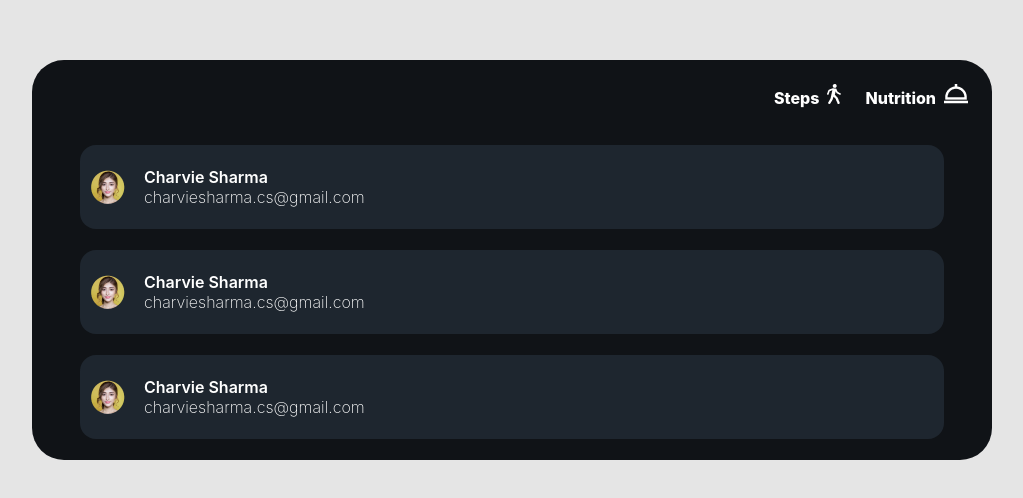
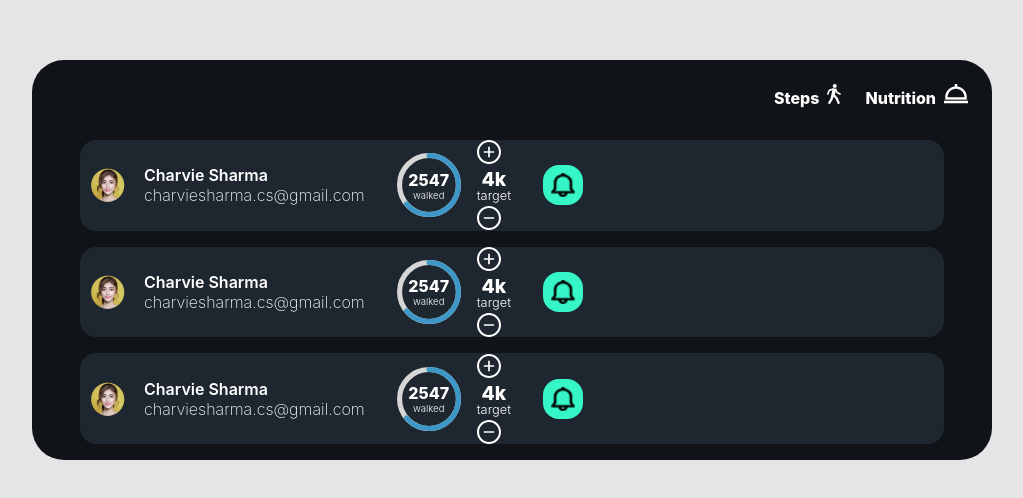
Before and after one commit to ShammiAnand/evolv_assignment_react_final, a React (Create React App) app: page / in a window 1280 px wide. Shown: the part 140-638 px from the top of the page, without its empty margins (128-1151 px from the left). Built offline with nearby package versions, Linux system fonts and the light colour scheme.

Commit message:
added UI components

```diff
--- a/package.json
+++ b/package.json
@@ -3,6 +3,7 @@
   "version": "0.1.0",
   "private": true,
   "dependencies": {
+    "@ant-design/icons": "^4.7.0",
     "@testing-library/jest-dom": "^5.16.4",
     "@testing-library/react": "^13.3.0",
     "@testing-library/user-event": "^13.5.0",
--- a/src/components/CardItem.js
+++ b/src/components/CardItem.js
@@ -1,11 +1,19 @@
 import * as React from "react";
+// Import react-circular-progressbar module and styles
+import {
+  CircularProgressbar,
+  CircularProgressbarWithChildren,
+  buildStyles,
+} from "react-circular-progressbar";
+import "react-circular-progressbar/dist/styles.css";
+import { PlusCircleOutlined, MinusCircleOutlined } from "@ant-design/icons";
 
 export const CardItem = ({ user }) => {
   return (
     <div
       style={{
         width: "90%",
-        height: "25%",
+        height: "27%",
         borderRadius: "1rem",
         backgroundColor: "#1E262F",
         display: "flex",
@@ -26,6 +34,82 @@ export const CardItem = ({ user }) => {
           {user.email}{" "}
         </span>
       </div>
+      <div style={{ width: "4rem", marginLeft: "2rem" }}>
+        <CircularProgressbarWithChildren
+          value={`${(user.stepsWalked / user.stepsTarget) * 100}`}
+        >
+          <div
+            style={{
+              color: "white",
+              display: "flex",
+              flexDirection: "column",
+              justifyContent: "center",
+              alignItems: "center",
+            }}
+          >
+            <span style={{ fontSize: "1rem", fontWeight: "800" }}>
+              {user.stepsWalked}
+            </span>
+            <span style={{ fontSize: "0.6rem", fontWeight: "300" }}>
+              walked
+            </span>
+          </div>
+        </CircularProgressbarWithChildren>
+      </div>
+      <div
+        style={{
+          marginLeft: "1rem",
+          color: "white",
+          display: "flex",
+          flexDirection: "column",
+          justifyContent: "space-between",
+        }}
+      >
+        <PlusCircleOutlined style={{ fontSize: "1.5rem" }} />
+        <div
+          style={{
+            marginTop: "0.2rem",
+            marginBottom: "0.2rem",
+            display: "flex",
+            flexDirection: "column",
+            justifyContent: "center",
+            alignItems: "center",
+          }}
+        >
+          <span style={{ fontSize: "1.2rem", fontWeight: "800" }}>
+            {user.stepsTarget / 1000}k
+          </span>
+          <span
+            style={{
+              fontSize: "0.8rem",
+              fontWeight: "300",
+              marginTop: "-0.2rem",
+            }}
+          >
+            target
+          </span>
+        </div>
+        <MinusCircleOutlined style={{ fontSize: "1.5rem" }} />
+      </div>
+
+      <div
+        style={{
+          backgroundColor: "#36F5C7",
+          height: "2.5rem",
+          width: "2.5rem",
+          borderRadius: "1rem",
+          marginLeft: "2rem",
+          display: "flex",
+          flexDirection: "column",
+          justifyContent: "center",
+          alignItems: "center",
+        }}
+      >
+        <img
+          src={process.env.PUBLIC_URL + "/bell.png"}
+          style={{ width: "1.5rem", height: "1.5rem" }}
+        />
+      </div>
     </div>
   );
 };
```
Also changed, not shown: public/bell.png (added), 1 other file (tests, documents, lock files or other folders).
